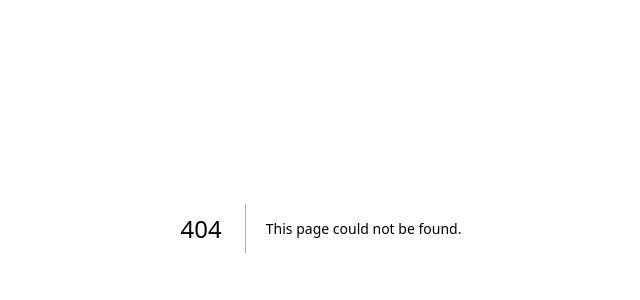
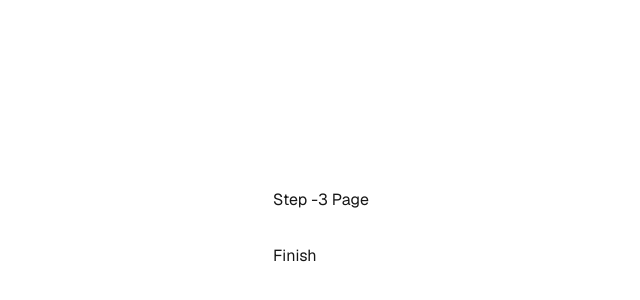
Before and after one commit to ThanSoe16/nextjs-basic, a Next.js app: page /check-in/step-3 in a window 1280 px wide. Before the commit this address had no page. Shown: the part 172-472 px from the top of the page, without its empty margins (319-959 px from the left). Built offline with nearby package versions, Linux system fonts and the light colour scheme.

Commit message:
next link

```diff
--- /dev/null
+++ b/src/app/(modules)/check-in/step-1/page.tsx
@@ -0,0 +1,14 @@
+"use client";
+
+import Link from "next/link";
+
+export default function StepOnePage() {
+  return (
+    <div className="grid grid-rows-[20px_1fr_20px] items-center justify-items-center min-h-screen p-8 pb-20 gap-16 sm:p-20 font-[family-name:var(--font-geist-sans)]">
+      <main className="flex flex-col gap-[32px] row-start-2 items-center sm:items-start">
+        <div>Step -1 Page</div>
+        <Link href={`/check-in/step-2`}>Next</Link>
+      </main>
+    </div>
+  );
+}
--- /dev/null
+++ b/src/app/(modules)/check-in/step-2/page.tsx
@@ -0,0 +1,21 @@
+"use client";
+import Link from "next/link";
+
+export default function StepTwoPage() {
+  return (
+    <div className="grid grid-rows-[20px_1fr_20px] items-center justify-items-center min-h-screen p-8 pb-20 gap-16 sm:p-20 font-[family-name:var(--font-geist-sans)]">
+      <main className="flex flex-col gap-[32px] row-start-2 items-center sm:items-start">
+        <div>Step -2 Page</div>
+        <Link
+          href={`/check-in/step-3`}
+          onNavigate={(e) => {
+            alert("Navigating to Step 3");
+            // You can add any additional logic here before navigation
+          }}
+        >
+          Next
+        </Link>
+      </main>
+    </div>
+  );
+}
--- /dev/null
+++ b/src/app/(modules)/check-in/step-3/page.tsx
@@ -0,0 +1,20 @@
+import Link from "next/link";
+
+export default function StepThreePage() {
+  return (
+    <div className="grid grid-rows-[20px_1fr_20px] items-center justify-items-center min-h-screen p-8 pb-20 gap-16 sm:p-20 font-[family-name:var(--font-geist-sans)]">
+      <main className="flex flex-col gap-[32px] row-start-2 items-center sm:items-start">
+        <div>Step -3 Page</div>
+        <Link
+          href={{
+            pathname: `/check-in/step-1`,
+            query: { restart: "true", from: "step3" },
+          }}
+          replace
+        >
+          Finish
+        </Link>
+      </main>
+    </div>
+  );
+}
```
